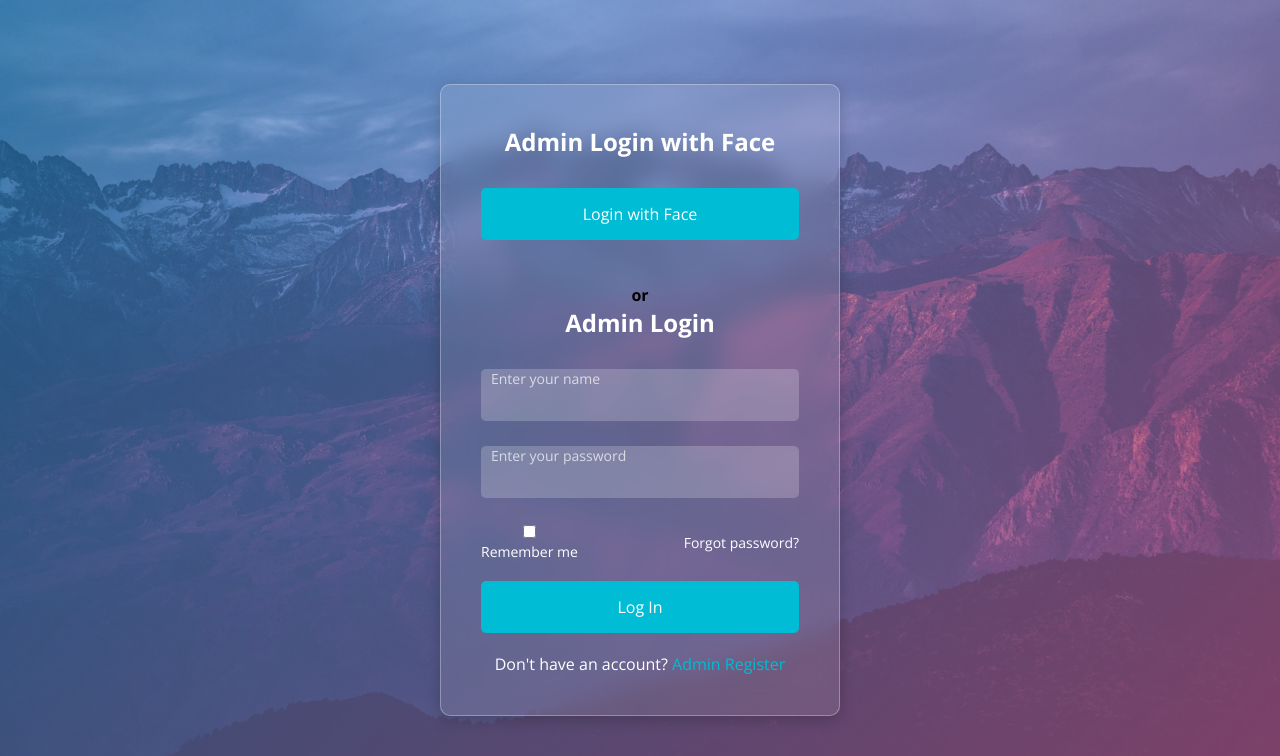
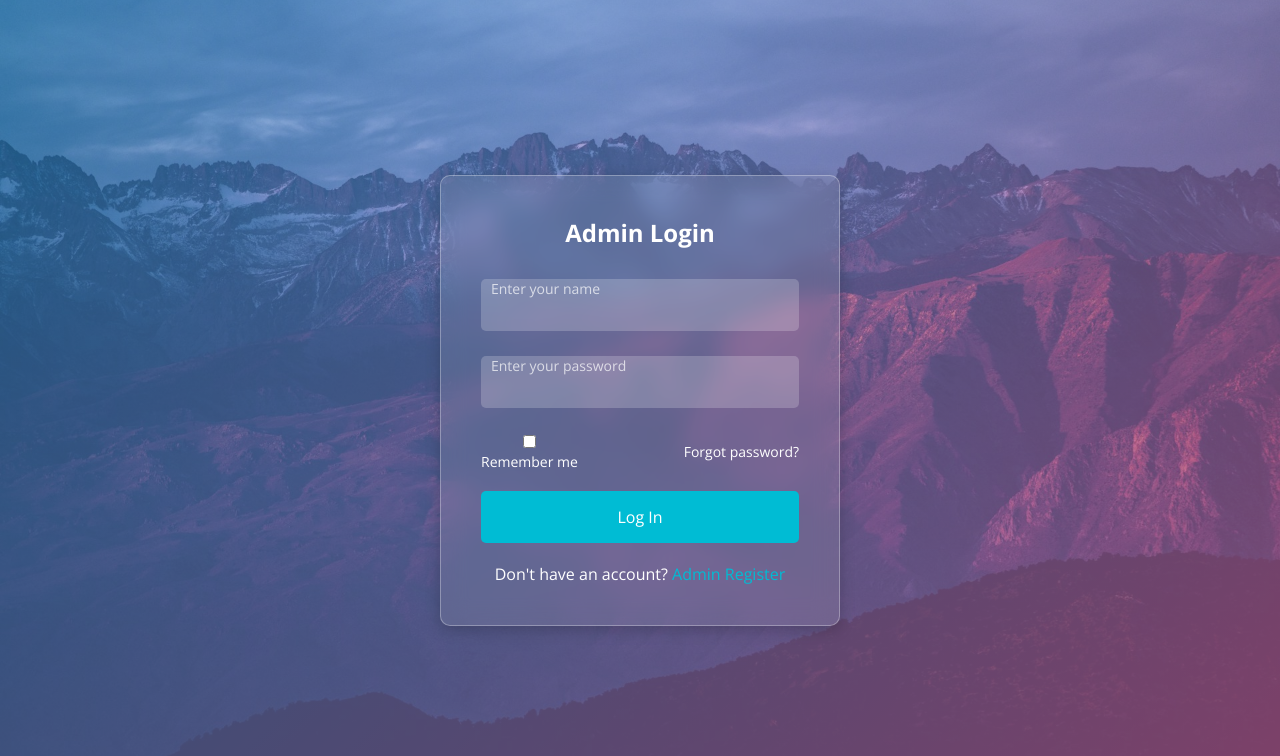
Before and after one commit to Amsaho/AI_resume, a Flask app: page /admin_login in a window 1280 px wide. Shown: the top 756 px of the page. Run offline with Flask 3, Linux system fonts and the light colour scheme; parts of the project's set-up code (start-up, migrations or seed data) failed here and were passed over.

Commit message:
Update admin_login.html

```diff
--- a/templates/admin_login.html
+++ b/templates/admin_login.html
@@ -127,13 +127,7 @@
 </head>
 <body>
   <div class="wrapper">
-    <h2>Admin Login with Face</h2>
-    <form action="/admin_login_face_get" method="GET">
-      <button type="submit">Login with Face</button>
-    </form>
-    <br>
-    <br>
-      <p><b>or</b></p>
+
     <form id="adminLoginForm">
       <h2>Admin Login</h2>
 
```
